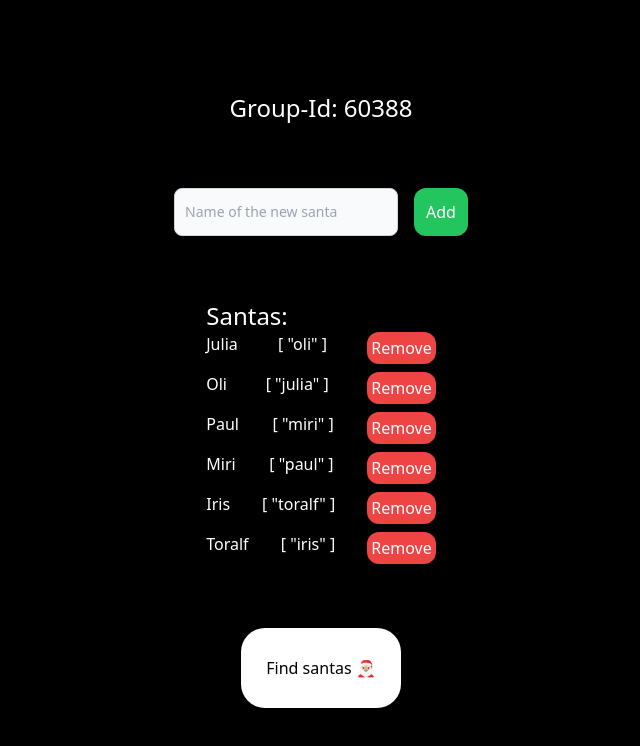
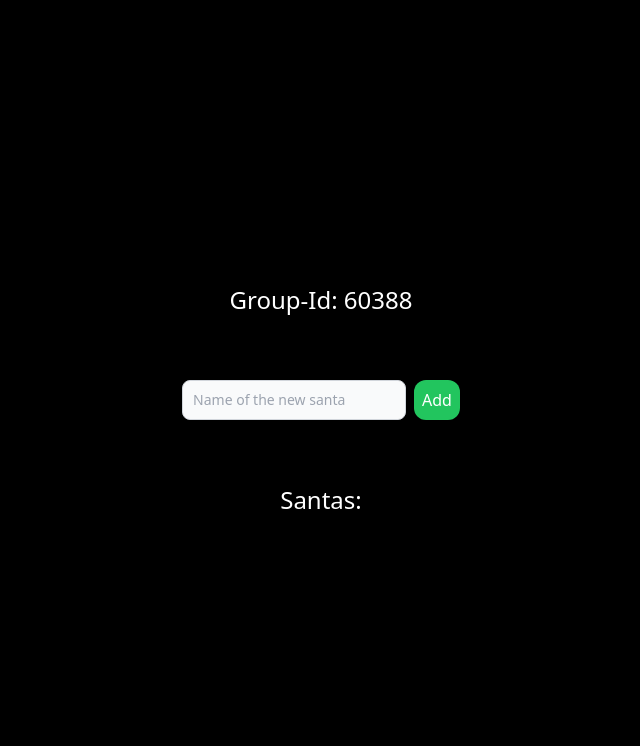
Before and after one commit to mangerlahn/secret-santa, a Nuxt app: page /edit/60388 in a window 1280 px wide. Shown: the top 746 px of the page, without its empty margins (319-959 px from the left). Built offline with nearby package versions, Linux system fonts and the light colour scheme.

Commit message:
Add presentee editing

```diff
--- a/pages/edit/[groupId].vue
+++ b/pages/edit/[groupId].vue
@@ -2,28 +2,35 @@
     <div class="h-screen w-screen bg-black text-white flex flex-col gap-16 items-center justify-center">
         <div v-if="!areLinksVisible" class="h-screen w-screen flex flex-col gap-16 items-center justify-center">
             <div class="text-2xl">Group-Id: {{ groupId }}</div>
-            <div v-if="!areLinksReady" class="flex gap-4 h-12">
+            <form @submit="(event) => addSanta(event)" v-if="!areLinksReady" class="flex gap-2 h-10">
                 <input type="text" v-model="newSantaName"
                     class="bg-gray-50 border border-gray-300 text-gray-900 text-sm rounded-lg focus:ring-blue-500 focus:border-blue-500 block w-full p-2.5 dark:bg-gray-700 dark:border-gray-600 dark:placeholder-gray-400 dark:text-white dark:focus:ring-blue-500 dark:focus:border-blue-500"
-                    placeholder="Name of the new santa" required>
-                <button class="bg-green-500 rounded-xl p-3" :disabled="newSantaName === ''" @click="addSanta">Add</button>
-            </div>
+                    placeholder="Name of the new santa">
+                <button class="bg-green-500 rounded-xl p-2" :disabled="newSantaName === ''" type="button">Add</button>
+            </form>
             <div>
                 <header class="text-2xl">
                     Santas:
                 </header>
                 <div class="flex flex-col gap-2">
-                    <div v-for="player in players" class="flex gap-x-8 w-full justify-between">
-                        <div>{{ player.name }}</div>
-                        <div>
+                    <div v-for="player in players" class="flex gap-x-8 w-full justify-between items-center">
+                        <div class="w-32">{{ player.name }}</div>
+                        <div class="flex gap-4">
+                            <div v-for="presentee in players.filter(({ id }) => id !== player.id)" class="flex gap-1">
+                                <input type="checkbox" :disabled="areLinksReady"
+                                    :checked="!player.excludedPresentees.some(excludedPresentee => excludedPresentee === presentee.id)"
+                                    :id="`checkbox-${player.id}-${presentee.id}`"
+                                    @input="event => togglePresentee(player.id, presentee.id)" />
+                                <label :for="`checkbox-${player.id}-${presentee.id}`">{{ presentee.name }}</label>
+                            </div>
                             {{ player.excludedPresentees }}
                         </div>
-                        <button v-if="!areLinksReady" class="bg-red-500 rounded-xl p-1"
-                            @click="() => removeSanta(player.name)">Remove</button>
+                        <button v-if="!areLinksReady" class="bg-red-500 rounded-xl p-2"
+                            @click="() => removeSanta(player.id)">Remove</button>
                     </div>
                 </div>
             </div>
-            <button class="w-40 h-20 bg-white rounded-3xl text-black flex items-center justify-center"
+            <button class="p-2 bg-white rounded-xl text-black flex items-center justify-center"
                 v-if="!areLinksReady && players.length >= 3" @click="findSantas">Find santas 🎅🏼</button>
             <button class="bg-green-500 rounded-xl p-3" v-if="areLinksReady && !areLinksVisible" @click="showLinks">Show
                 generated
@@ -48,23 +55,30 @@ const groupId = ref(route.params.groupId)
 
 const players: Ref<Santa[]> = ref([]);
 
-// TODO: remove hardcoded players
-players.value.push(createSanta('Julia', ['oli']))
-players.value.push(createSanta('Oli', ['julia']))
-players.value.push(createSanta('Paul', ['miri']))
-players.value.push(createSanta('Miri', ['paul']))
-players.value.push(createSanta('Iris', ['toralf']))
-players.value.push(createSanta('Toralf', ['iris']))
+
 
 const santas = ref()
 const areLinksReady = ref(false)
 const areLinksVisible = ref(false)
 let newSantaName = ref('')
 
+console.log(players.value);
+
 const findSantas = () => {
+    console.log(players.value);
     const SF = new SantaFinder(players.value)
-    santas.value = SF.getRandomSantas()
-    createGroup()
+    try {
+        santas.value = SF.getRandomSantas()
+        createGroup()
+    } catch (error) {
+        switch (error) {
+            case 'UNDEFINED-CIRCLE':
+                alert('No valid circle found. Please check if every santa has a possible presentee.')
+                break;
+            default:
+                alert(error)
+        }
+    }
 }
 
 const generatedLinks = ref()
@@ -86,7 +100,20 @@ const showLinks = () => {
     areLinksVisible.value = true
 }
 
-const addSanta = () => {
+const togglePresentee = (currentSantaId: string, presenteeId: string) => {
+    const { value } = players;
+    const index = value.findIndex(santa => santa.id === currentSantaId)
+    const isExcluded = value[index].excludedPresentees.some(excludedPresentee => excludedPresentee === presenteeId)
+    if (isExcluded) {
+        const presenteeIndex = value[index].excludedPresentees.findIndex(excludedPresentee => excludedPresentee === presenteeId)
+        value[index].excludedPresentees.splice(presenteeIndex, 1)
+    } else {
+        value[index].excludedPresentees.push((presenteeId))
+    }
+}
+
+const addSanta = (event: Event) => {
+    event.preventDefault()
     const { value } = players;
 
     if (value.some(player => player.name === newSantaName.value)) {
@@ -94,15 +121,12 @@ const addSanta = () => {
         return
     }
     value.push(createSanta(`${newSantaName.value}`, []))
+    newSantaName.value = ''
 }
 
-const testFunction = (test) => {
-    console.log(test);
-}
-
-const removeSanta = (name: string) => {
+const removeSanta = (id: string) => {
     const { value } = players;
-    const index = value.findIndex(player => player.name === name)
+    const index = value.findIndex(player => player.id === id)
     value.splice(index, 1)
     console.log(value, index);
 }
```
